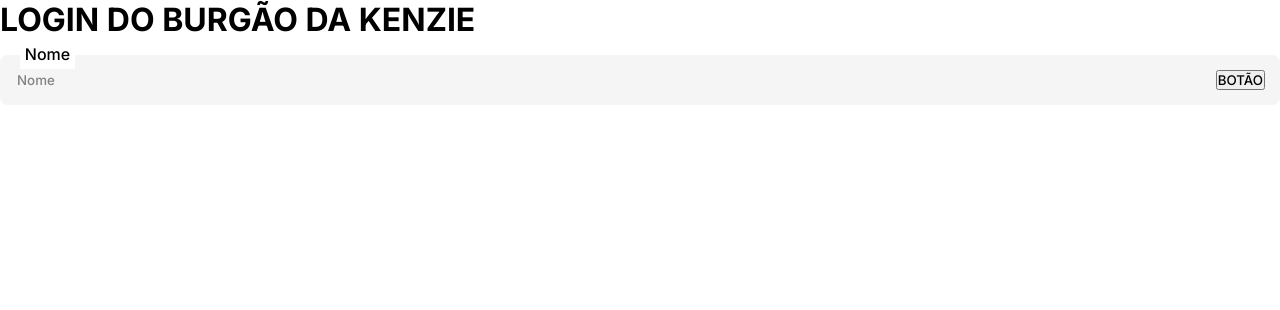
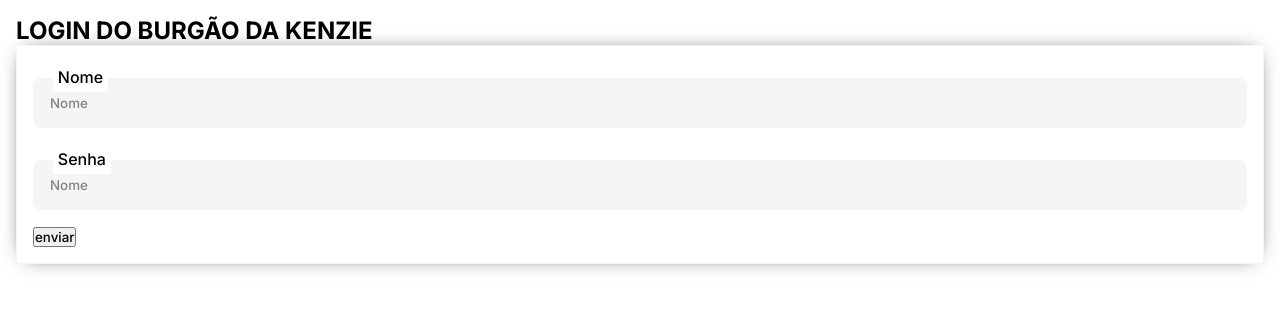
Before and after one commit to ricardocza/Typescript-Burguer-Kenzie, a React (Create React App) app: page / in a window 1280 px wide. Shown: the top 310 px of the page. Built offline with nearby package versions, Linux system fonts and the light colour scheme.

Commit message:
feat: create form structure and Form component

```diff
--- a/package.json
+++ b/package.json
@@ -13,6 +13,7 @@
     "@types/styled-components": "^5.1.26",
     "react": "^18.2.0",
     "react-dom": "^18.2.0",
+    "react-hook-form": "^7.40.0",
     "react-router-dom": "^6.4.5",
     "react-scripts": "5.0.1",
     "styled-components": "^5.3.6",
--- /dev/null
+++ b/src/components/Form/index.tsx
@@ -0,0 +1,15 @@
+import { FormEventHandler } from "react";
+import { StyledForm } from "./style";
+
+interface iForm {
+  children: React.ReactNode;
+  onSubmit: FormEventHandler;
+}
+
+export interface iSubmitHandler {
+  onSubmit: FormEventHandler;
+}
+
+export const Form = ({ children, onSubmit }: iForm) => {
+  return <StyledForm onSubmit={onSubmit}>{children}</StyledForm>;
+};
--- /dev/null
+++ b/src/components/Form/style.ts
@@ -0,0 +1,7 @@
+import styled from "styled-components";
+
+export const StyledForm = styled.form`
+  padding: 1rem;
+  border: 1px solid var(--color-grey0);
+  box-shadow: var(--box-shadow);
+`;
--- a/src/components/Input/index.tsx
+++ b/src/components/Input/index.tsx
@@ -1,18 +1,29 @@
-import { HTMLInputTypeAttribute, useState } from "react";
+import { HTMLInputTypeAttribute, ObjectHTMLAttributes, useState } from "react";
 import { StyledInput } from "./style";
+import { UseFormRegister } from "react-hook-form";
+import { iFormLogin } from "../../pages/Login";
 
 interface iInput {
+  name: string;
   label: string;
   placeholder: string;
   type: HTMLInputTypeAttribute;
   showButton: boolean;
+  register: UseFormRegister<any>;
 }
 
-export const Input = ({ label, type, placeholder, showButton }: iInput) => {
+export const Input = ({
+  name,
+  label,
+  type,
+  placeholder,
+  showButton,
+  register,
+}: iInput) => {
   return (
     <StyledInput>
       <label htmlFor={label}>{label}</label>
-      <input name={label} type={type} placeholder={placeholder} />
+      <input type={type} placeholder={placeholder} {...register(name)} />
       {showButton && <button>BOTÃO</button>}
     </StyledInput>
   );
--- a/src/pages/Login/index.tsx
+++ b/src/pages/Login/index.tsx
@@ -1,10 +1,43 @@
+import { useForm, SubmitHandler } from "react-hook-form";
+import { Form, iSubmitHandler } from "../../components/Form";
 import { Input } from "../../components/Input";
+import { StyledLoginPage } from "./style";
+
+export interface iFormLogin {
+  name: string;
+  password: string;
+}
 
 export const LoginPage = () => {
+  const { register, handleSubmit } = useForm<iFormLogin>();
+
+  const submitLogin: SubmitHandler<iFormLogin> = (data) => {
+    console.log(data);
+  };
+
   return (
-    <>
+    <StyledLoginPage>
       <h1>LOGIN DO BURGÃO DA KENZIE</h1>
-      <Input label="Nome" placeholder="Nome" type={"text"} showButton={true} />
-    </>
+      <Form onSubmit={handleSubmit(submitLogin)}>
+        {/* <input type="text" {...register("name")} /> */}
+        <Input
+          name="name"
+          label="Nome"
+          placeholder="Nome"
+          type={"text"}
+          showButton={false}
+          register={register}
+        />
+        <Input
+          name="password"
+          label="Senha"
+          placeholder="Nome"
+          type={"password"}
+          showButton={false}
+          register={register}
+        />
+        <button type="submit">enviar</button>
+      </Form>
+    </StyledLoginPage>
   );
 };
--- /dev/null
+++ b/src/pages/Login/style.ts
@@ -0,0 +1,6 @@
+import styled from "styled-components";
+
+export const StyledLoginPage = styled.section`
+  width: 100%;
+  padding: 1rem;
+`;
--- a/src/styles/GlobalStyles.ts
+++ b/src/styles/GlobalStyles.ts
@@ -8,6 +8,7 @@
         --color-grey300: #828282;
         --color-grey100: #E0E0E0;
         --color-grey0: #f5f5f5;
+        --box-shadow: 0 0 20px -10px;
     }
 
 * {
```
Also changed, not shown: 1 other file (tests, documents, lock files or other folders).
